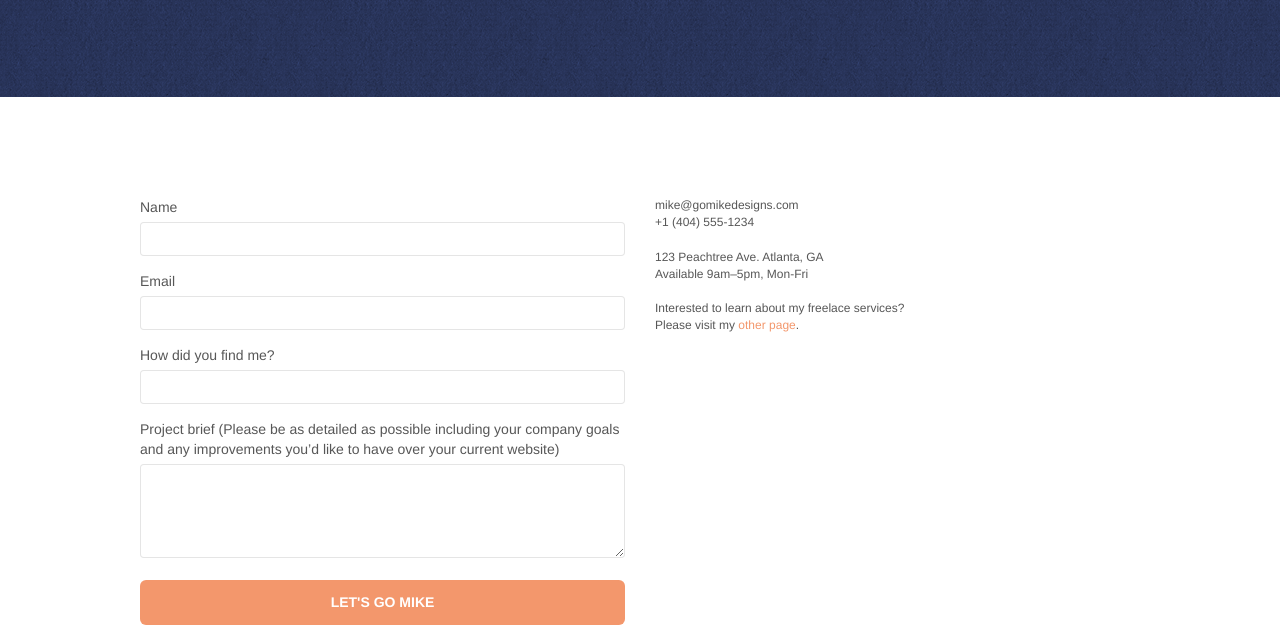
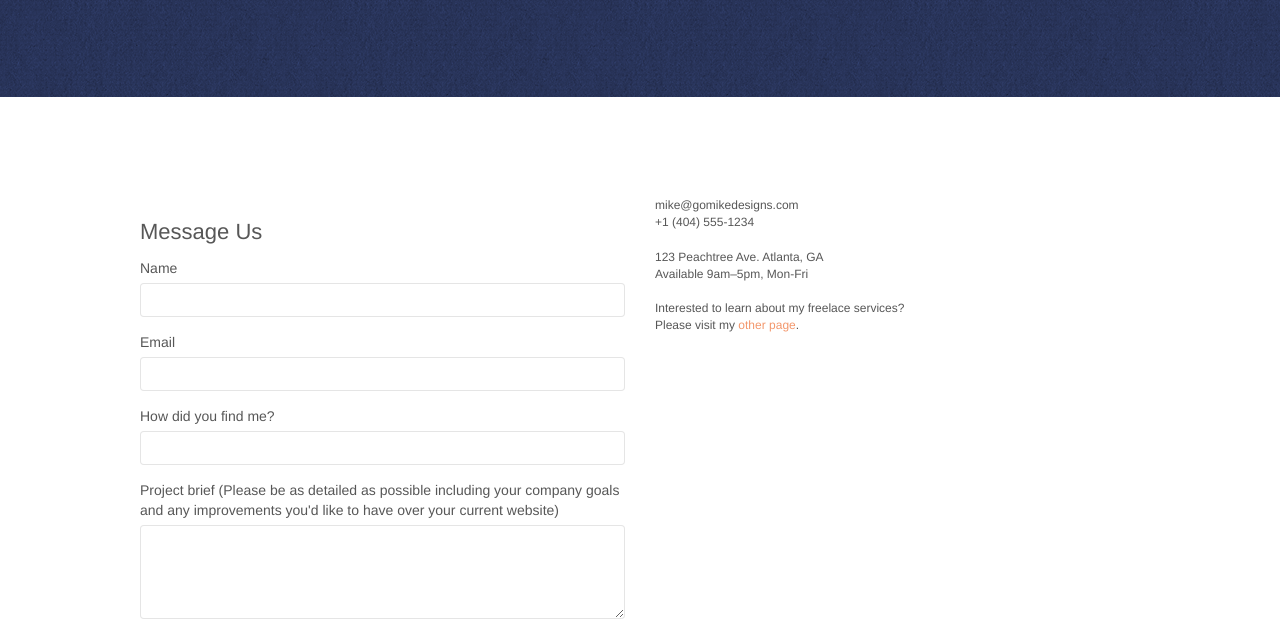
Before and after one commit to fbarb1998/GoMikeDesign, a plain HTML site: page contact.html in a window 1280 px wide. Shown: the part 324-952 px from the top of the page. Drawn offline with Linux system fonts and the light colour scheme.

Commit message:
added title for message form, deleted error message

```diff
--- a/contact.html
+++ b/contact.html
@@ -75,41 +75,32 @@
 		<!-- bloc-6 END -->
 
 		<!-- bloc-7 -->
-		<div class="bloc bgc-white l-bloc" id="bloc-7">
+		<div class="bloc bgc-white l-bloc">
 			<div class="container bloc-lg">
 				<div class="row">
 					<div class="col-sm-6">
-						<form id="form_1" novalidate success-msg="Your message has been sent."
-							fail-msg="Sorry it seems that our mail server is not responding, Sorry for the inconvenience!">
+						<h2 class="title-contact t-margin">Message Us</h2>
+						<form action="includes/form_1.php" method="post">
 							<div class="form-group">
-								<label>
-									Name
-								</label>
+								<label>Name</label>
 								<input id="name" class="form-control" required />
 							</div>
 							<div class="form-group">
-								<label>
-									Email
-								</label>
+								<label>Email</label>
 								<input id="email" class="form-control" type="email" required />
 							</div>
 							<div class="form-group">
-								<label>
-									How did you find me?
-								</label>
-								<input class="form-control" type="email" required id="input_504" />
+								<label>How did you find me?</label>
+								<input class="form-control" name="imput_504" required id="find_me" />
 							</div>
 							<div class="form-group">
 								<label>
 									Project brief (Please be as detailed as possible including your company goals and
-									any improvements you&rsquo;d like to have over your current website)<br>
-								</label><textarea id="message" class="form-control" rows="4" cols="50"
-									required></textarea>
+									any improvements you'd like to have over your current website)<br>
+								</label>
+								<textarea id="message" name="message" class="form-control" rows="4" cols="50" required></textarea>
 							</div>
-							<button class="bloc-button btn btn-lg btn-block cta-hero btn-atomic-tangerine"
-								type="submit">
-								Let's go Mike
-							</button>
+							<button class="btn btn-lg btn-block cta-hero btn-atomic-tangerine" type="submit">Let's go Mike</button>
 						</form>
 					</div>
 					<div class="col-sm-6">
```
